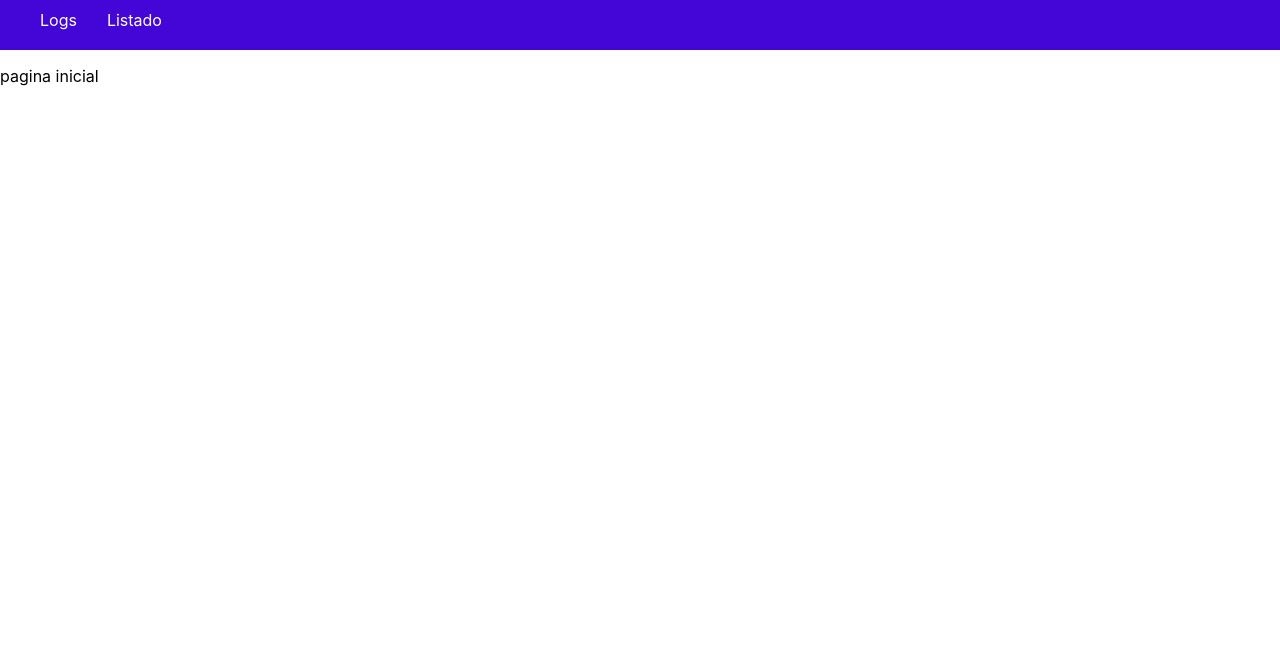
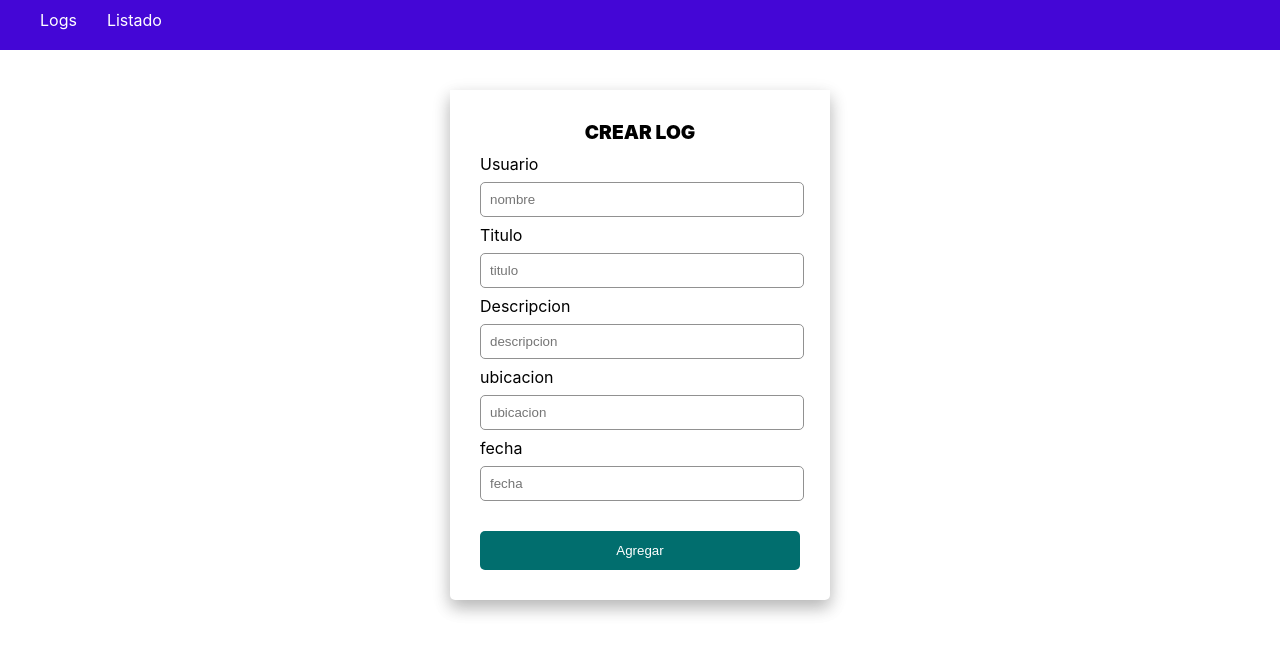
Before and after one commit to JLuisHdz/LogsDeViajesFront, a React (Create React App) app: page / in a window 1280 px wide. Shown: the top 654 px of the page. Built offline with nearby package versions, Linux system fonts and the light colour scheme.

Commit message:
feat: added a form for the logs

```diff
--- a/src/App.css
+++ b/src/App.css
@@ -12,3 +12,55 @@
   .nav a:hover {
   color: rgb(197, 197, 197);
   }
+
+  .form {
+    background-color: rgb(255, 255, 255);
+    top: 40px;
+    width: 25%;
+    justify-content: center;
+    align-items: center;
+    margin: auto;
+    position: relative;
+    padding: 30px;
+    border-radius: 5px;
+    border-top-left-radius: 0;
+  border-top-right-radius: 0;
+    height: 450px;
+    box-shadow: 0 8px 16px 0
+  rgba(0, 0, 0, 0.2), 0 6px 20px 0
+  rgba(0, 0, 0, 0.12);
+  }
+
+  .form p {
+    font-size: larger;
+    font-weight:900;
+    text-align: center;
+    margin: 0%;
+    margin-bottom: 10px;
+  }
+
+  .form input {
+    display:flex;
+    flex-direction: column;
+    width: 95%;
+    border-radius: 5px;
+    border-style: solid;
+    border-width: 1px;
+    border-color: rgb(145, 145, 145);
+    padding: 9px;
+    margin: 8px 0px;
+  }
+
+  .btna {
+    width: 100%;
+    border-radius: 5px;
+    padding: 12px;
+    margin: 22px 0px;
+    background-color: rgb(1, 110, 110);
+    color: white;
+    border: 0ch;
+  }
+
+  .btna:hover {
+    background-color: rgb(2, 72, 138);
+  }
--- a/src/App.js
+++ b/src/App.js
@@ -4,8 +4,35 @@ function App() {
   return (
     <div className="App">
       <header className="App-header">
-      <p>pagina inicial</p>
       </header>
+      <div className='form'>
+        <div>
+          <p>CREAR LOG</p>
+        </div>
+        <div className='form-control'>
+          <label>Usuario</label>
+          <input type="text" placeholder='nombre'/>
+        </div>
+        <div className='form-control'>
+          <label>Titulo</label>
+          <input type="text" placeholder='titulo'/>
+        </div>
+        <div className='form-control'>
+          <label>Descripcion</label>
+          <input type="text" placeholder='descripcion'/>
+        </div>
+        <div className='form-control'>
+          <label>ubicacion</label>
+          <input type="text" placeholder='ubicacion'/>
+        </div>
+        <div className='form-control'>
+          <label>fecha</label>
+          <input type="text" placeholder='fecha'/>
+        </div>
+        <div className='btn'>
+          <button className='btna'>Agregar</button>
+        </div>
+      </div>
     </div>
   );
 }
--- a/src/components/listado.jsx
+++ b/src/components/listado.jsx
@@ -3,7 +3,7 @@ import React from "react";
 export default function listado(){
     return(
         <div className="logs">
-          <p>pagina de logs</p>
+          <p>pagina de listados</p>
         </div>
     )
 }
```
